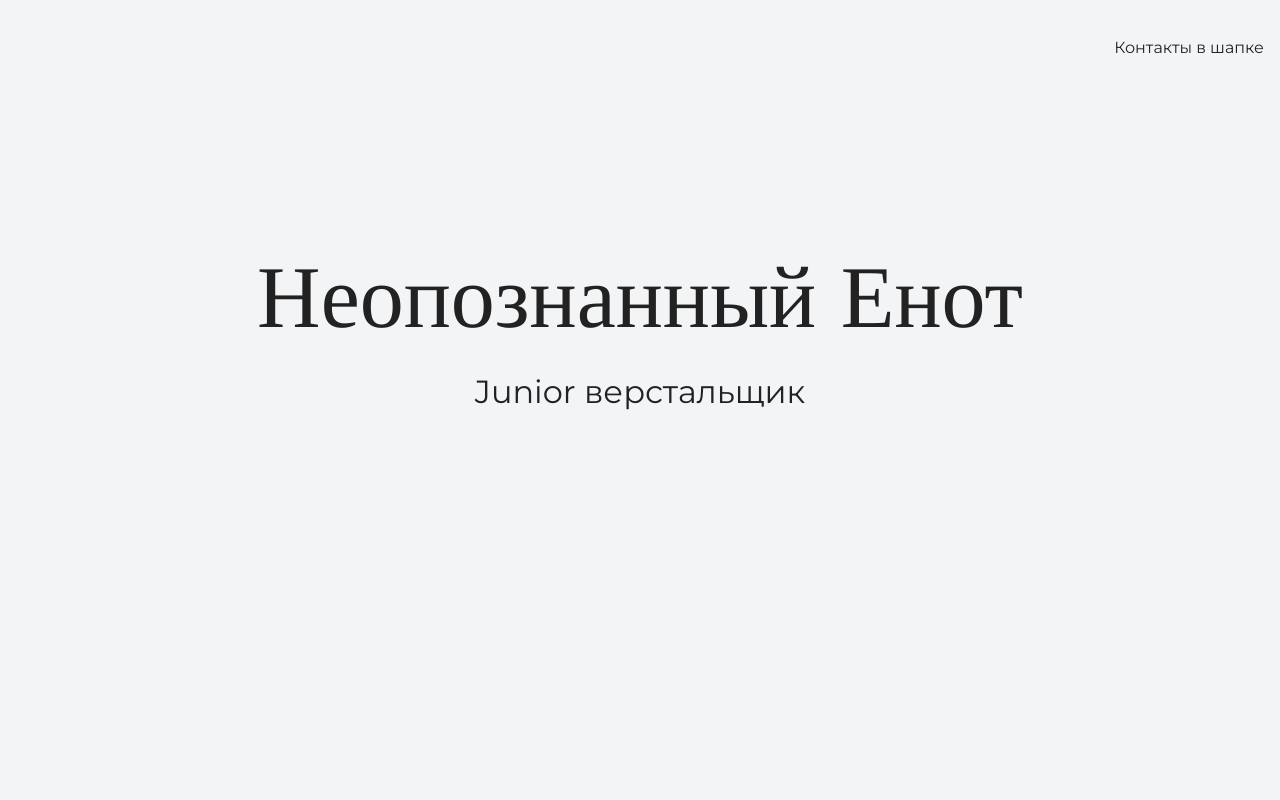
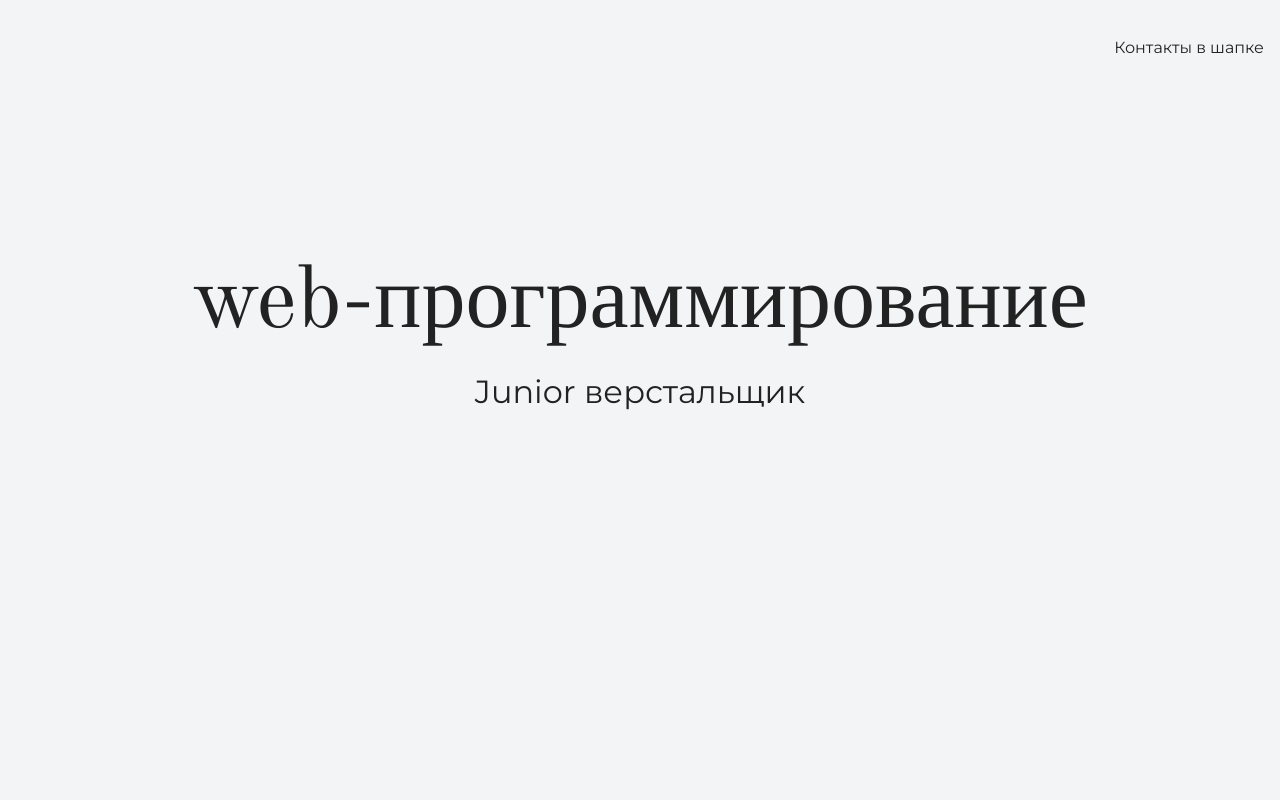
Before and after one commit to STASAN-360/my_first_site, a plain HTML site: page index.html in a window 1280 px wide. Shown: the top 800 px of the page. Drawn offline with nearby package versions, Linux system fonts and the light colour scheme.

Commit message:
изменяет главный текст

```diff
--- a/index.html
+++ b/index.html
@@ -16,7 +16,7 @@
 
     <section class="hero-image" >
       <div class="container">
-      <h1 class="heading">Неопознанный Енот</h1>
+      <h1 class="heading">web-программирование</h1>
       <p>Junior верстальщик</p>
       </div>
     </section>
```
